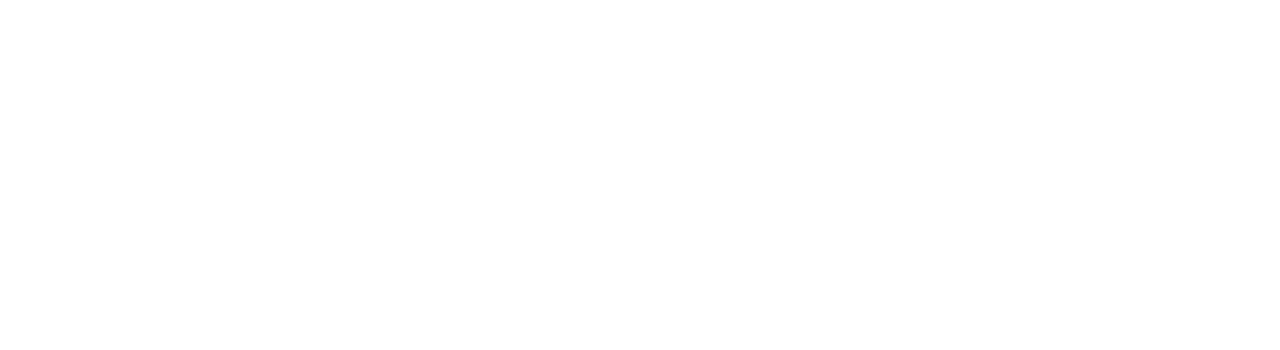
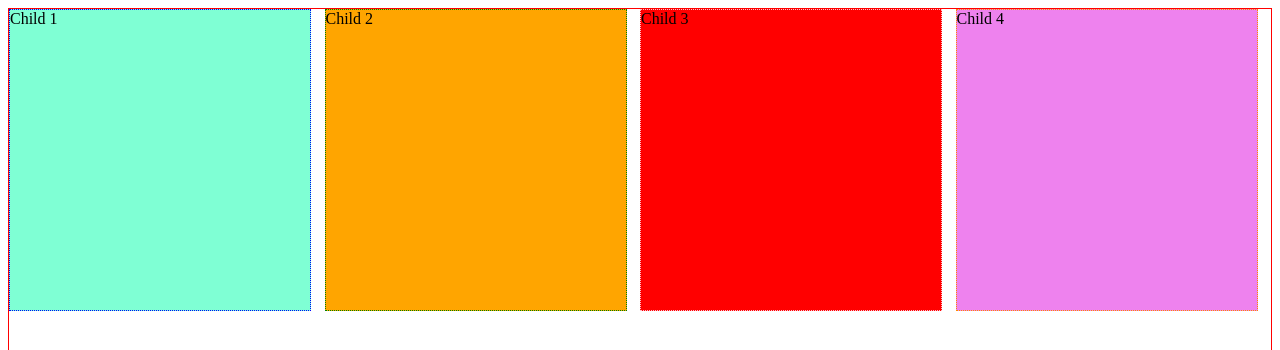
Before and after one commit to Adityagola003/FSDCSEA2025, a plain HTML site: page FlexandGrid/index.html in a window 1280 px wide. Shown: the top 350 px of the page. Drawn offline with Linux system fonts and the light colour scheme.

Commit message:
Flex and Grid Selectors

```diff
--- a/FlexandGrid/index.html
+++ b/FlexandGrid/index.html
@@ -4,8 +4,18 @@
     <meta charset="UTF-8">
     <meta name="viewport" content="width=device-width, initial-scale=1.0">
     <title>Document</title>
+    <link rel="stylesheet" href="style.css">
 </head>
 <body>
-
+    <div class="container">
+        <div class="child1">Child 1</div>
+        <div class="child2">Child 2</div>
+        <div class="child3">Child 3</div>
+        <div class="child4">Child 4</div>
+        <!-- <div class="child1">Child 5</div>
+        <div class="child2">Child 6</div>
+        <div class="child3">Child 7</div>
+        <div class="child4">Child 8</div> -->
+    </div>
 </body>
 </html>
--- a/FlexandGrid/style.css
+++ b/FlexandGrid/style.css
@@ -0,0 +1,39 @@
+/* .container{
+    display:flex;
+    flex-direction: row;
+    flex-wrap: wrap;
+    border: 1px solid red;
+    justify-content: space-around;
+} */
+
+.container{
+    display: grid;
+    /* grid-template-columns: 200px 300px 400px 300px; */
+    grid-template-columns: repeat(4, 1fr);
+    grid-template-rows: 200px 500px 200px;
+    border: 1px solid red;
+}
+.child1{
+    border: 1px dotted blue;
+    height: 300px;
+    width: 300px;
+    background-color: aquamarine;
+}
+.child2{
+    border: 1px dotted green;
+    height: 300px;
+    width: 300px;
+    background-color: orange;
+}
+.child3{
+    border: 1px dotted pink;
+    height: 300px;
+    width: 300px;
+    background-color: red;
+}
+.child4{
+    border: 1px dotted darkorange;
+    height: 300px;
+    width: 300px;
+    background-color: violet;
+}
```
